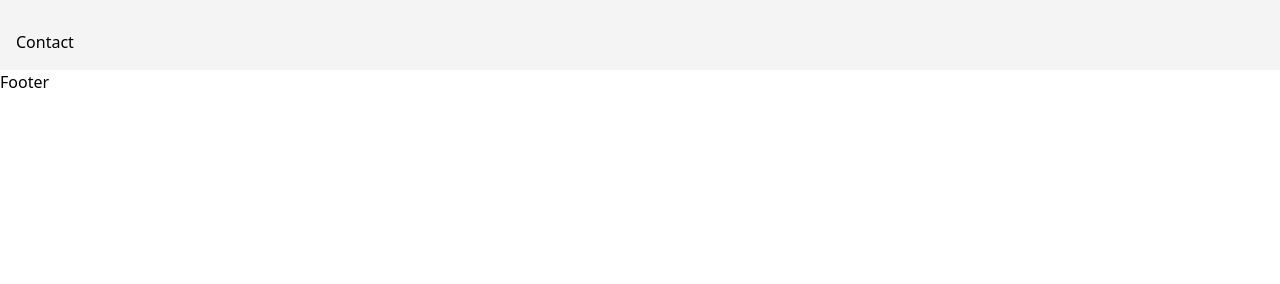
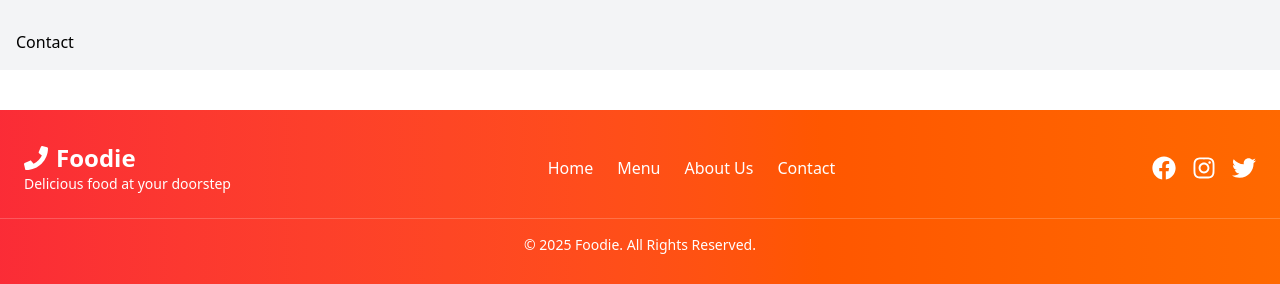
Before and after one commit to FixedAman/FoodOrder, a React (Vite) app: page / in a window 1280 px wide. Shown: the part 1162-1446 px from the top of the page. Before the commit the page ends 1256 px from the top, so only its background shows below. Built offline with nearby package versions, Linux system fonts and the light colour scheme.

Commit message:
making footer

```diff
--- a/src/components/FoodOrder.jsx
+++ b/src/components/FoodOrder.jsx
@@ -18,13 +18,13 @@ const FoodOrder = () => {
     ],
   };
   return (
-    <div className="container mx-auto p-6">
+    <div className="container mx-auto p-6 ">
       <h1 className="text-3xl font-bold text-center text-gray-800 mb-6">
         Our Menu
       </h1>
 
       <Slider {...settings} className="px-4">
-        {api.map((currElem) => (
+        {api.map((currElem ) => (
           <CardSection key={currElem.id} currElem={currElem} />
         ))}
       </Slider>
--- a/src/components/ui/Footer.jsx
+++ b/src/components/ui/Footer.jsx
@@ -1,8 +1,46 @@
+import { FaFacebook, FaInstagram, FaTwitter, FaPhone, FaEnvelope } from "react-icons/fa";
+
 const Footer = () => {
   return (
-    <>
-      <h1>Footer</h1>
-    </>
+    <footer className="bg-gradient-to-r from-red-500 to-orange-500 text-white py-8 mt-10">
+      <div className="container mx-auto flex flex-col md:flex-row items-center justify-between px-6">
+
+        {/* Logo Section */}
+        <div className="text-center md:text-left mb-4 md:mb-0">
+          <h2 className="text-2xl font-bold flex items-center gap-2">
+            <FaPhone /> Foodie
+          </h2>
+          <p className="text-sm">Delicious food at your doorstep</p>
+        </div>
+
+        {/* Navigation Links */}
+        <div className="flex flex-wrap justify-center space-x-6">
+          <a href="#" className="hover:text-gray-300 transition">Home</a>
+          <a href="#" className="hover:text-gray-300 transition">Menu</a>
+          <a href="#" className="hover:text-gray-300 transition">About Us</a>
+          <a href="#" className="hover:text-gray-300 transition">Contact</a>
+        </div>
+
+        {/* Social Icons */}
+        <div className="flex space-x-4 mt-4 md:mt-0">
+          <a href="#" className="text-2xl hover:text-gray-300 transition">
+            <FaFacebook />
+          </a>
+          <a href="#" className="text-2xl hover:text-gray-300 transition">
+            <FaInstagram />
+          </a>
+          <a href="#" className="text-2xl hover:text-gray-300 transition">
+            <FaTwitter />
+          </a>
+        </div>
+      </div>
+
+      {/* Copyright Section */}
+      <div className="text-center text-sm mt-6 border-t border-white/20 pt-4">
+        © {new Date().getFullYear()} Foodie. All Rights Reserved.
+      </div>
+    </footer>
   );
 };
+
 export default Footer;
--- a/src/components/ui/Header.jsx
+++ b/src/components/ui/Header.jsx
@@ -28,7 +28,7 @@ const Header = () => {
   };
 
   return (
-    <div className="min-h-screen bg-zinc-100">
+    <div className="min-h-screen bg-gray-100">
       {/* Navbar */}
       <nav className="bg-gradient-to-r from-red-500 to-orange-500 text-white p-4 shadow-md fixed top-0 w-full z-50">
         <div className="container mx-auto flex justify-between items-center">
```
